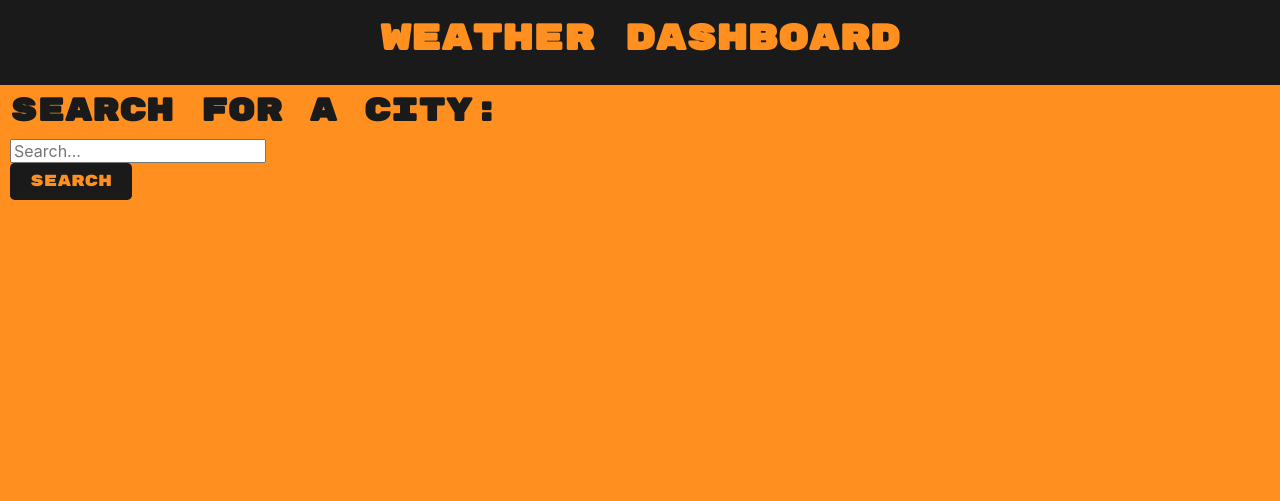
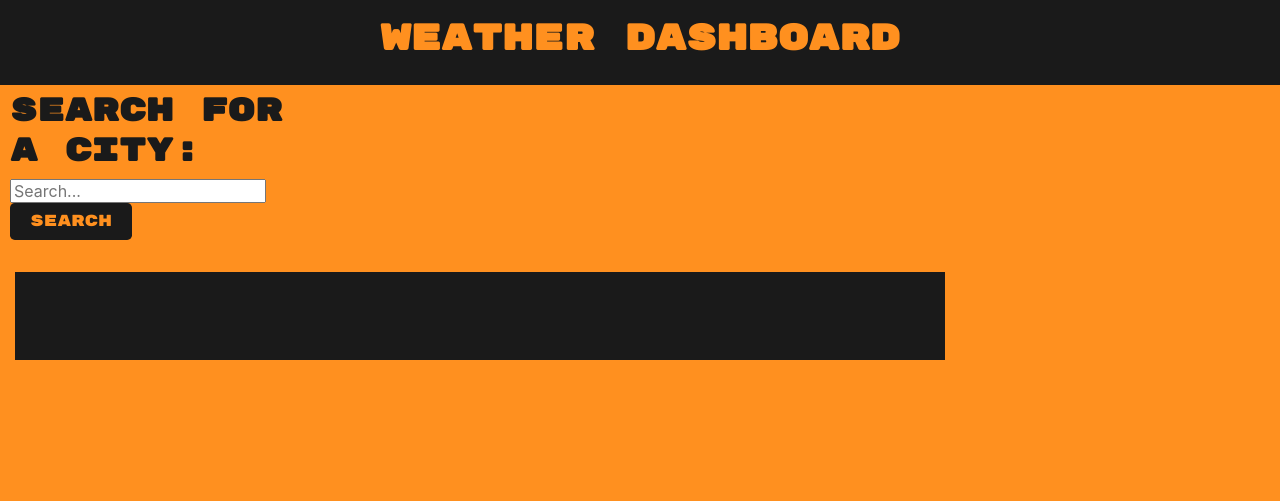
Before and after one commit to RoobyDoobster/bootcamp-challenge-6-weather, a plain HTML site: page index.html in a window 1280 px wide. Drawn offline with nearby package versions, Linux system fonts and the light colour scheme.

Commit message:
styling and readme

```diff
--- a/index.html
+++ b/index.html
@@ -20,8 +20,9 @@
             <h1>Weather Dashboard</h1>
         </header>
 
-        <div>
-            <aside class="search mt-1 ml-2">
+        <div class="container-fluid">
+            <div class="row">
+                <aside class="search mt-1 ml-2 col-lg-3 pb-3">
                     <h2>
                         Search for a City:
                     </h2>
@@ -44,7 +45,8 @@
                         <div class="history"></div>
                     </form>
                 </aside>
-            <div class="results">
+            </div>
+            <div class="results col-lg-9 pb-3">
                 <section>
                     <h2 class="todayResults"></h2>
                     <p id="temp0"></p>
@@ -52,36 +54,36 @@
                     <p id="hum0"></p>
                 </section>
                 <section class="fiveDay">
+                    <div class="card bg-dark text-orange">
                         <div class="row">
-                        <div class="card">
-                            <div class="card-body">
+                            <div class="card-body m-3">
                                 <img id="img1">
                                 <p class="card-text" id="temp1"></p>
                                 <p class="card-text" id="wind1"></p>
                                 <p class="card-text" id="hum1"></p>
                             </div>
-                            <div class="card-body">
+                            <div class="card-body m-3">
                                 <h4></h4>
                                 <img id="img2">
                                 <p class="card-text" id="temp2"></p>
                                 <p class="card-text" id="wind2"></p>
                                 <p class="card-text" id="hum2"></p>
                             </div>
-                            <div class="card-body">
+                            <div class="card-body m-3">
                                 <h4></h4>
                                 <img id="img3">
                                 <p class="card-text" id="temp3"></p>
                                 <p class="card-text" id="wind3"></p>
                                 <p class="card-text" id="hum3"></p>
                             </div>
-                            <div class="card-body">
+                            <div class="card-body m-3">
                                 <h4></h4>
                                 <img id="img4">
                                 <p class="card-text" id="temp4"></p>
                                 <p class="card-text" id="wind4"></p>
                                 <p class="card-text" id="hum4"></p>
                             </div>
-                            <div class="card-body">
+                            <div class="card-body m-3">
                                 <h4></h4>
                                 <img id="img5">
                                 <p class="card-text" id="temp5"></p>
```
Lines whose indentation alone changed are shown as unchanged.
